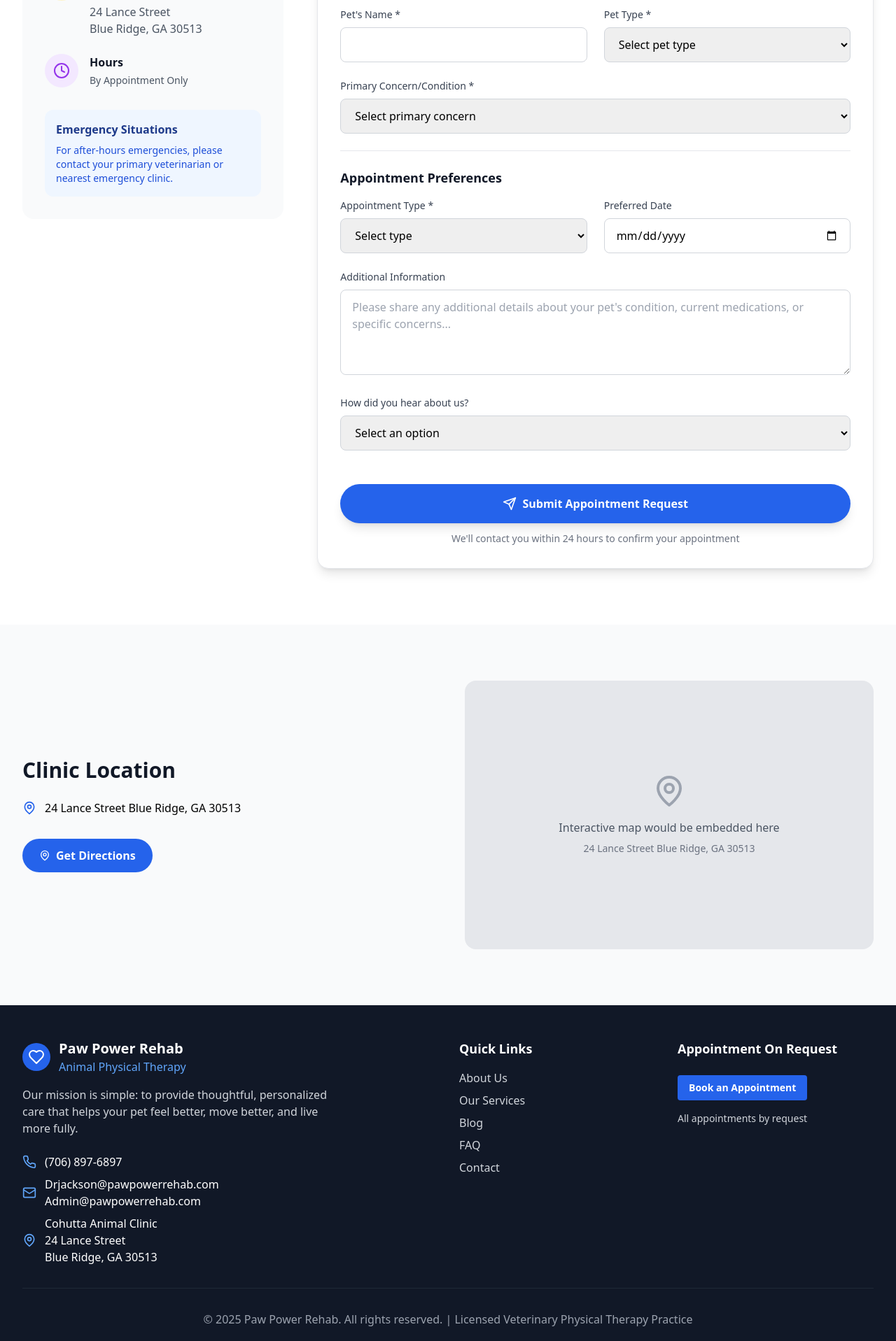
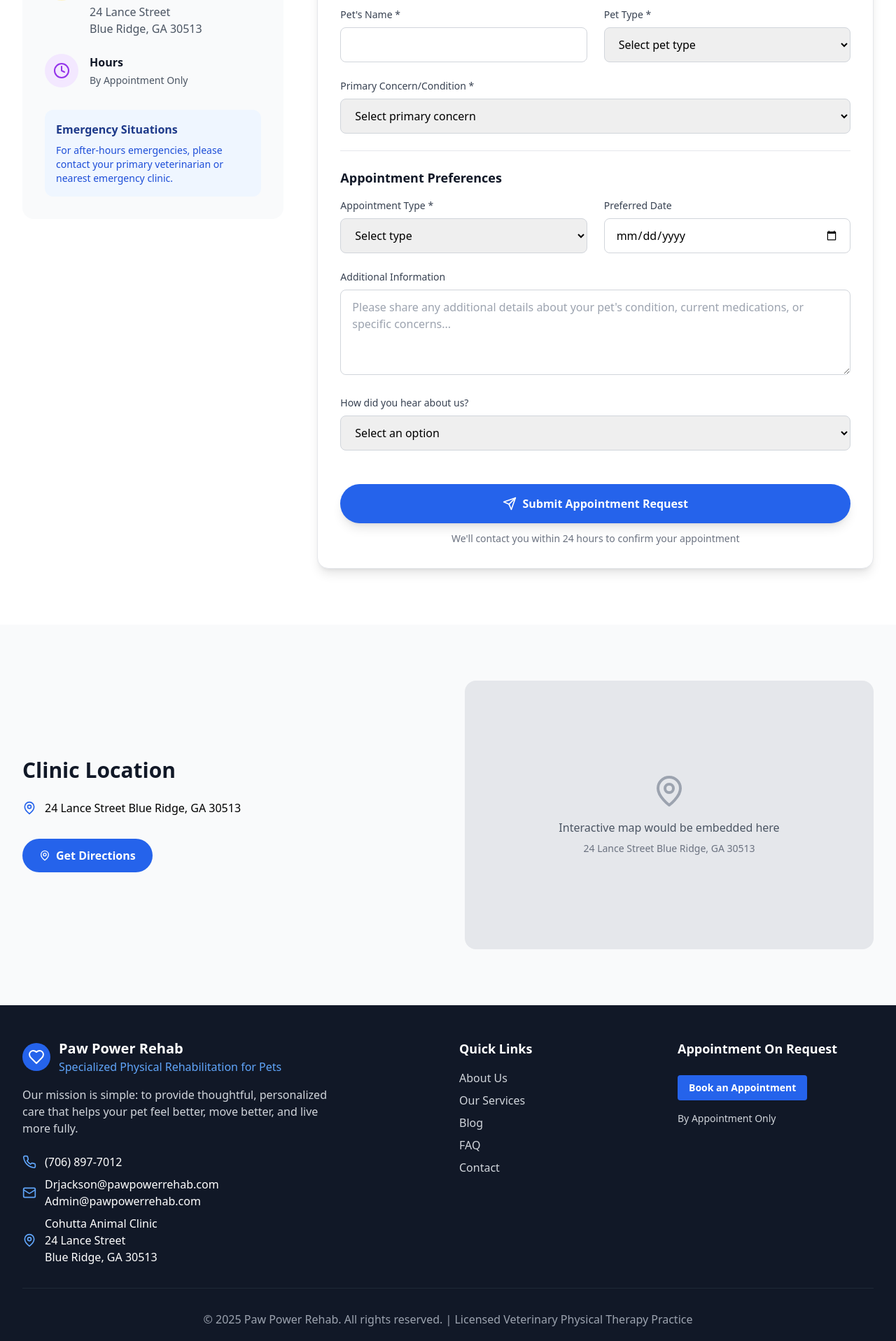
Before and after one commit to DrJackson-PawPowerRehab/pawpowerrehab2, a React (Vite) app: page /contact in a window 1280 px wide. Shown: the part 880-2797 px from the top of the page at 70% size. Built offline with nearby package versions, Linux system fonts and the light colour scheme.

Commit message:
update contact info

```diff
--- a/src/components/Footer.tsx
+++ b/src/components/Footer.tsx
@@ -1,6 +1,7 @@
 import React from "react";
 import { Link } from "react-router-dom";
-import { Heart, Phone, Mail, MapPin, Clock } from "lucide-react";
+import { Heart, Phone, Mail, MapPin } from "lucide-react";
+import { CONTACT_INFO, PRACTICE_INFO } from "../config/constants";
 
 const Footer = () => {
   return (
@@ -14,8 +15,8 @@ const Footer = () => {
                 <Heart className="w-6 h-6 text-white" />
               </div>
               <div>
-                <div className="text-xl font-bold">Paw Power Rehab</div>
-                <div className="text-blue-400">Animal Physical Therapy</div>
+                <div className="text-xl font-bold">{PRACTICE_INFO.NAME}</div>
+                <div className="text-blue-400">{PRACTICE_INFO.TAGLINE}</div>
               </div>
             </div>
             <p className="max-w-md mb-6 text-gray-300">
@@ -26,8 +27,8 @@ const Footer = () => {
               <div className="flex items-center space-x-3">
                 <Phone className="w-5 h-5 text-blue-400" />
                 <span>
-                  <a href="tel:7068976897" className="hover:underline">
-                    (706) 897-6897
+                  <a href={CONTACT_INFO.PHONE.HREF} className="hover:underline">
+                    {CONTACT_INFO.PHONE.DISPLAY}
                   </a>
                 </span>
               </div>
@@ -35,17 +36,17 @@ const Footer = () => {
                 <Mail className="w-5 h-5 text-blue-400" />
                 <p>
                   <a
-                    href="mailto:Drjackson@pawpowerrehab.com"
+                    href={`mailto:${CONTACT_INFO.EMAIL.DOCTOR}`}
                     className="hover:underline"
                   >
-                    Drjackson@pawpowerrehab.com
+                    {CONTACT_INFO.EMAIL.DOCTOR}
                   </a>
                   <br />
                   <a
-                    href="mailto:Admin@pawpowerrehab.com"
+                    href={`mailto:${CONTACT_INFO.EMAIL.ADMIN}`}
                     className="hover:underline"
                   >
-                    Admin@pawpowerrehab.com
+                    {CONTACT_INFO.EMAIL.ADMIN}
                   </a>
                 </p>
               </div>
@@ -57,16 +58,16 @@ const Footer = () => {
                   <a
                     href={
                       /iPhone|iPad|iPod/i.test(navigator.userAgent)
-                        ? "maps://maps.apple.com/?q=24+Lance+Street+Blue+Ridge+GA+30513"
-                        : "https://www.google.com/maps/place/24+Lance+St,+Blue+Ridge,+GA+30513/@34.8743489,-84.3035238,17z/data=!3m1!4b1!4m6!3m5!1s0x885fa7ba9a7d3cc9:0x984e8d2f8d52ab14!8m2!3d34.8743445!4d-84.3009435!16s%2Fg%2F11vqmktgz5?entry=ttu"
+                        ? `maps://maps.apple.com/?q=${CONTACT_INFO.ADDRESS.FULL}`
+                        : CONTACT_INFO.ADDRESS.GOOGLE_MAPS_URL
                     }
                     target="_blank"
                     rel="noopener noreferrer"
                     className="hover:underline"
                   >
-                    24 Lance Street
+                    {CONTACT_INFO.ADDRESS.STREET}
                     <br />
-                    Blue Ridge, GA 30513
+                    {CONTACT_INFO.ADDRESS.CITY}, {CONTACT_INFO.ADDRESS.STATE} {CONTACT_INFO.ADDRESS.ZIP}
                   </a>
                 </p>
               </div>
@@ -134,14 +135,14 @@ const Footer = () => {
                   Book an Appointment
                 </Link>
               </div>
-              <div className="text-sm">All appointments by request</div>
+              <div className="text-sm">{CONTACT_INFO.HOURS.STATUS}</div>
             </div>
           </div>
         </div>
 
         <div className="pt-8 mt-8 text-center text-gray-400 border-t border-gray-800">
           <p>
-            &copy; 2025 Paw Power Rehab. All rights reserved. | Licensed
+            &copy; {new Date().getFullYear()} {PRACTICE_INFO.NAME}. All rights reserved. | Licensed
             Veterinary Physical Therapy Practice
           </p>
         </div>
--- /dev/null
+++ b/src/config/constants.ts
@@ -0,0 +1,27 @@
+export const CONTACT_INFO = {
+  PHONE: {
+    NUMBER: "7068977012",
+    DISPLAY: "(706) 897-7012",
+    HREF: "tel:7068977012"
+  },
+  EMAIL: {
+    DOCTOR: "Drjackson@pawpowerrehab.com",
+    ADMIN: "Admin@pawpowerrehab.com"
+  },
+  ADDRESS: {
+    STREET: "24 Lance Street",
+    CITY: "Blue Ridge",
+    STATE: "GA",
+    ZIP: "30513",
+    FULL: "24 Lance Street Blue Ridge, GA 30513",
+    GOOGLE_MAPS_URL: "https://www.google.com/maps/place/24+Lance+St,+Blue+Ridge,+GA+30513/@34.8743489,-84.3035238,17z/data=!3m1!4b1!4m6!3m5!1s0x885fa7ba9a7d3cc9:0x984e8d2f8d52ab14!8m2!3d34.8743445!4d-84.3009435!16s%2Fg%2F11vqmktgz5?entry=ttu"
+  },
+  HOURS: {
+    STATUS: "By Appointment Only"
+  }
+};
+
+export const PRACTICE_INFO = {
+  NAME: "Paw Power Rehab",
+  TAGLINE: "Specialized Physical Rehabilitation for Pets"
+};
--- a/src/pages/ContactPage.tsx
+++ b/src/pages/ContactPage.tsx
@@ -1,5 +1,6 @@
 import React, { useState } from "react";
 import { Phone, Mail, MapPin, Clock, Send, CheckCircle, AlertCircle } from "lucide-react";
+import { CONTACT_INFO } from "../config/constants";
 
 const ContactPage = () => {
   const [formData, setFormData] = useState({
@@ -92,9 +93,9 @@ const ContactPage = () => {
 
   if (isSubmitted) {
     return (
-      <div className="flex items-center justify-center min-h-screen pt-20 bg-gradient-to-br from-blue-50 to-emerald-50">
-        <div className="max-w-md p-12 text-center bg-white shadow-xl rounded-2xl">
-          <div className="p-4 mx-auto mb-6 rounded-full bg-emerald-100 w-fit">
+      <div className="flex justify-center items-center pt-20 min-h-screen bg-gradient-to-br from-blue-50 to-emerald-50">
+        <div className="p-12 max-w-md text-center bg-white rounded-2xl shadow-xl">
+          <div className="p-4 mx-auto mb-6 bg-emerald-100 rounded-full w-fit">
             <CheckCircle className="w-12 h-12 text-emerald-600" />
           </div>
           <h2 className="mb-4 text-2xl font-bold text-gray-900">Thank You!</h2>
@@ -106,7 +107,7 @@ const ContactPage = () => {
             A confirmation email has been sent to {formData.email}
           </p>
           <p className="text-sm text-gray-500">
-            For urgent matters, please call us at (706) 897-6897
+            For urgent matters, please call us at {CONTACT_INFO.PHONE.DISPLAY}
           </p>
         </div>
       </div>
@@ -122,7 +123,7 @@ const ContactPage = () => {
             <h1 className="mb-6 text-4xl font-bold text-gray-900 lg:text-5xl">
               Contact & Request Appointment
             </h1>
-            <p className="max-w-3xl mx-auto text-xl leading-relaxed text-gray-600">
+            <p className="mx-auto max-w-3xl text-xl leading-relaxed text-gray-600">
               Ready to start your pet's healing journey? Schedule a consultation
               with our expert team or get in touch with any questions.
             </p>
@@ -151,8 +152,8 @@ const ContactPage = () => {
                         Phone
                       </h3>
                       <p className="text-gray-600">
-                        <a href="tel:7068976897" className="hover:underline">
-                          (706) 897-6897
+                        <a href={CONTACT_INFO.PHONE.HREF} className="hover:underline">
+                          {CONTACT_INFO.PHONE.DISPLAY}
                         </a>
                       </p>
                       <p className="text-sm text-gray-500">Call or Text</p>
@@ -160,7 +161,7 @@ const ContactPage = () => {
                   </div>
 
                   <div className="flex items-start space-x-4">
-                    <div className="p-3 rounded-full bg-emerald-100">
+                    <div className="p-3 bg-emerald-100 rounded-full">
                       <Mail className="w-6 h-6 text-emerald-600" />
                     </div>
                     <div>
@@ -169,17 +170,17 @@ const ContactPage = () => {
                       </h3>
                       <p>
                         <a
-                          href="mailto:Drjackson@pawpowerrehab.com"
+                          href={`mailto:${CONTACT_INFO.EMAIL.DOCTOR}`}
                           className="text-gray-600 hover:underline"
                         >
-                          Drjackson@pawpowerrehab.com
+                          {CONTACT_INFO.EMAIL.DOCTOR}
                         </a>
                         <br />
                         <a
-                          href="mailto:Admin@pawpowerrehab.com"
+                          href={`mailto:${CONTACT_INFO.EMAIL.ADMIN}`}
                           className="text-gray-600 hover:underline"
                         >
-                          Admin@pawpowerrehab.com
+                          {CONTACT_INFO.EMAIL.ADMIN}
                         </a>
                       </p>
                       <p className="text-sm text-gray-500">
@@ -189,7 +190,7 @@ const ContactPage = () => {
                   </div>
 
                   <div className="flex items-start space-x-4">
-                    <div className="p-3 rounded-full bg-amber-100">
+                    <div className="p-3 bg-amber-100 rounded-full">
                       <MapPin className="w-6 h-6 text-amber-600" />
                     </div>
                     <div>
@@ -202,16 +203,16 @@ const ContactPage = () => {
                         <a
                           href={
                             /iPhone|iPad|iPod/i.test(navigator.userAgent)
-                              ? "maps://maps.apple.com/?q=24+Lance+Street+Blue+Ridge+GA+30513"
-                              : "https://www.google.com/maps/place/24+Lance+St,+Blue+Ridge,+GA+30513/@34.8743489,-84.3035238,17z/data=!3m1!4b1!4m6!3m5!1s0x885fa7ba9a7d3cc9:0x984e8d2f8d52ab14!8m2!3d34.8743445!4d-84.3009435!16s%2Fg%2F11vqmktgz5?entry=ttu"
+                              ? `maps://maps.apple.com/?q=${CONTACT_INFO.ADDRESS.FULL}`
+                              : CONTACT_INFO.ADDRESS.GOOGLE_MAPS_URL
                           }
                           target="_blank"
                           rel="noopener noreferrer"
                           className="hover:underline"
                         >
-                          24 Lance Street
+                          {CONTACT_INFO.ADDRESS.STREET}
                           <br />
-                          Blue Ridge, GA 30513
+                          {CONTACT_INFO.ADDRESS.CITY}, {CONTACT_INFO.ADDRESS.STATE} {CONTACT_INFO.ADDRESS.ZIP}
                         </a>
                       </p>
                     </div>
@@ -226,7 +227,7 @@ const ContactPage = () => {
                         Hours
                       </h3>
                       <div className="text-sm text-gray-600">
-                        <p>By Appointment Only</p>
+                        <p>{CONTACT_INFO.HOURS.STATUS}</p>
                       </div>
                     </div>
                   </div>
@@ -246,7 +247,7 @@ const ContactPage = () => {
 
             {/* Appointment Form */}
             <div id="appointment-section" className="lg:col-span-2">
-              <div className="p-8 bg-white border border-gray-200 shadow-lg rounded-2xl">
+              <div className="p-8 bg-white rounded-2xl border border-gray-200 shadow-lg">
                 <h2 className="mb-8 text-2xl font-bold text-gray-900">
                   Request an Appointment
                 </h2>
@@ -416,7 +417,7 @@ const ContactPage = () => {
                       Appointment Preferences
                     </h3>
 
-                    <div className="grid justify-center grid-cols-1 gap-6 md:grid-cols-2">
+                    <div className="grid grid-cols-1 gap-6 justify-center md:grid-cols-2">
                       <div className="flex flex-col">
                         <label
                           htmlFor="appointmentType"
@@ -475,7 +476,7 @@ const ContactPage = () => {
                       value={formData.message}
                       onChange={handleInputChange}
                       placeholder="Please share any additional details about your pet's condition, current medications, or specific concerns..."
-                      className="w-full px-4 py-3 border border-gray-300 rounded-lg outline-none focus:ring-2 focus:ring-blue-500 focus:border-blue-500"
+                      className="px-4 py-3 w-full rounded-lg border border-gray-300 outline-none focus:ring-2 focus:ring-blue-500 focus:border-blue-500"
                     ></textarea>
                   </div>
 
@@ -491,7 +492,7 @@ const ContactPage = () => {
                       name="hearAboutUs"
                       value={formData.hearAboutUs}
                       onChange={handleInputChange}
-                      className="w-full px-4 py-3 border border-gray-300 rounded-lg outline-none focus:ring-2 focus:ring-blue-500 focus:border-blue-500"
+                      className="px-4 py-3 w-full rounded-lg border border-gray-300 outline-none focus:ring-2 focus:ring-blue-500 focus:border-blue-500"
                     >
                       <option value="">Select an option</option>
                       <option value="veterinarian">
@@ -509,12 +510,12 @@ const ContactPage = () => {
                   {submitError && (
                     <div className="p-4 mt-4 text-red-700 bg-red-100 rounded-lg">
                       <div className="flex items-center mb-2">
-                        <AlertCircle className="w-5 h-5 mr-2" />
+                        <AlertCircle className="mr-2 w-5 h-5" />
                         <span className="font-medium">Error sending appointment request</span>
                       </div>
                       <p className="text-sm">{submitError}</p>
                       <p className="mt-2 text-sm">
-                        Please try again or contact us directly at (706) 897-6897
+                        Please try again or contact us directly at {CONTACT_INFO.PHONE.DISPLAY}
                       </p>
                     </div>
                   )}
@@ -532,7 +533,7 @@ const ContactPage = () => {
                     >
                       {isSubmitting ? (
                         <>
-                          <span className="w-5 h-5 mr-2 border-4 border-white border-t-transparent rounded-full animate-spin"></span>
+                          <span className="mr-2 w-5 h-5 rounded-full border-4 border-white animate-spin border-t-transparent"></span>
                           <span>Sending Request...</span>
                         </>
                       ) : (
@@ -557,7 +558,7 @@ const ContactPage = () => {
       {/* Map & Directions */}
       <section className="py-20 bg-gray-50">
         <div className="px-4 mx-auto max-w-7xl sm:px-6 lg:px-8">
-          <div className="grid items-center grid-cols-1 gap-12 lg:grid-cols-2">
+          <div className="grid grid-cols-1 gap-12 items-center lg:grid-cols-2">
             <div>
               <h2 className="mb-6 text-3xl font-bold text-gray-900">
                 Clinic Location
@@ -567,17 +568,17 @@ const ContactPage = () => {
                 <div className="flex items-center space-x-3">
                   <MapPin className="w-5 h-5 text-blue-600" />
                   <span className="font-medium">
-                    24 Lance Street Blue Ridge, GA 30513
+                    {CONTACT_INFO.ADDRESS.FULL}
                   </span>
                 </div>
               </div>
 
               <div className="mt-8">
                 <a
-                  href="https://www.google.com/maps/place/24+Lance+St,+Blue+Ridge,+GA+30513/@34.8743489,-84.3035238,17z/data=!3m1!4b1!4m6!3m5!1s0x885fa7ba9a7d3cc9:0x984e8d2f8d52ab14!8m2!3d34.8743445!4d-84.3009435!16s%2Fg%2F11vqmktgz5?entry=ttu&g_ep=EgoyMDI1MDYxNy4wIKXMDSoASAFQAw%3D%3D"
+                  href={CONTACT_INFO.ADDRESS.GOOGLE_MAPS_URL}
                   target="_blank"
                   rel="noopener noreferrer"
-                  className="inline-flex items-center px-6 py-3 space-x-2 font-semibold text-white transition-colors bg-blue-600 rounded-full hover:bg-blue-700"
+                  className="inline-flex items-center px-6 py-3 space-x-2 font-semibold text-white bg-blue-600 rounded-full transition-colors hover:bg-blue-700"
                 >
                   <MapPin className="w-4 h-4" />
                   <span>Get Directions</span>
@@ -585,14 +586,14 @@ const ContactPage = () => {
               </div>
             </div>
 
-            <div className="flex items-center justify-center bg-gray-200 h-96 rounded-2xl">
+            <div className="flex justify-center items-center h-96 bg-gray-200 rounded-2xl">
               <div className="text-center">
-                <MapPin className="w-12 h-12 mx-auto mb-4 text-gray-400" />
+                <MapPin className="mx-auto mb-4 w-12 h-12 text-gray-400" />
                 <p className="text-gray-600">
                   Interactive map would be embedded here
                 </p>
                 <p className="mt-2 text-sm text-gray-500">
-                  24 Lance Street Blue Ridge, GA 30513
+                  {CONTACT_INFO.ADDRESS.FULL}
                 </p>
               </div>
             </div>
```
Also changed, not shown: 1 other file (tests, documents, lock files or other folders).
